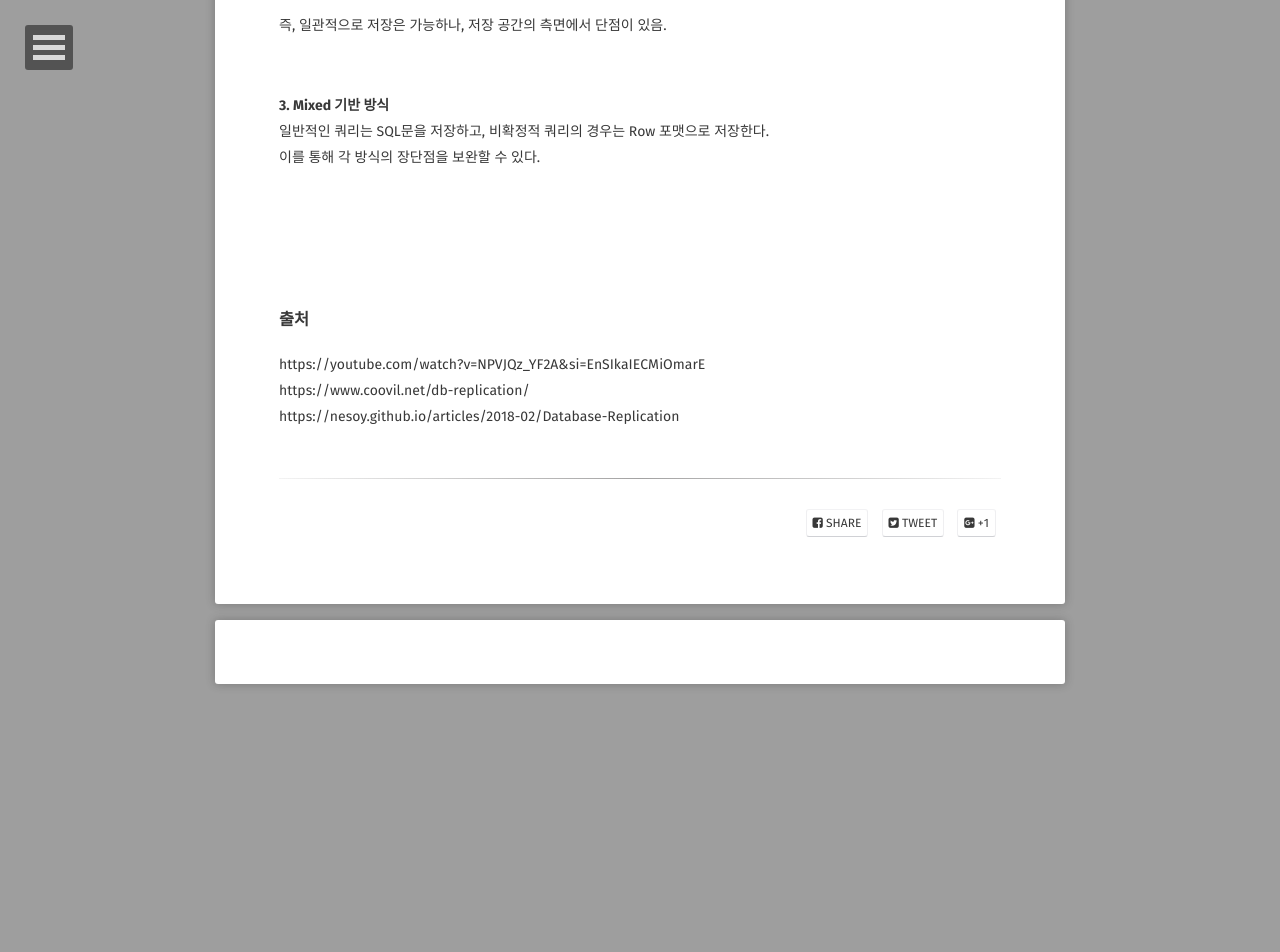
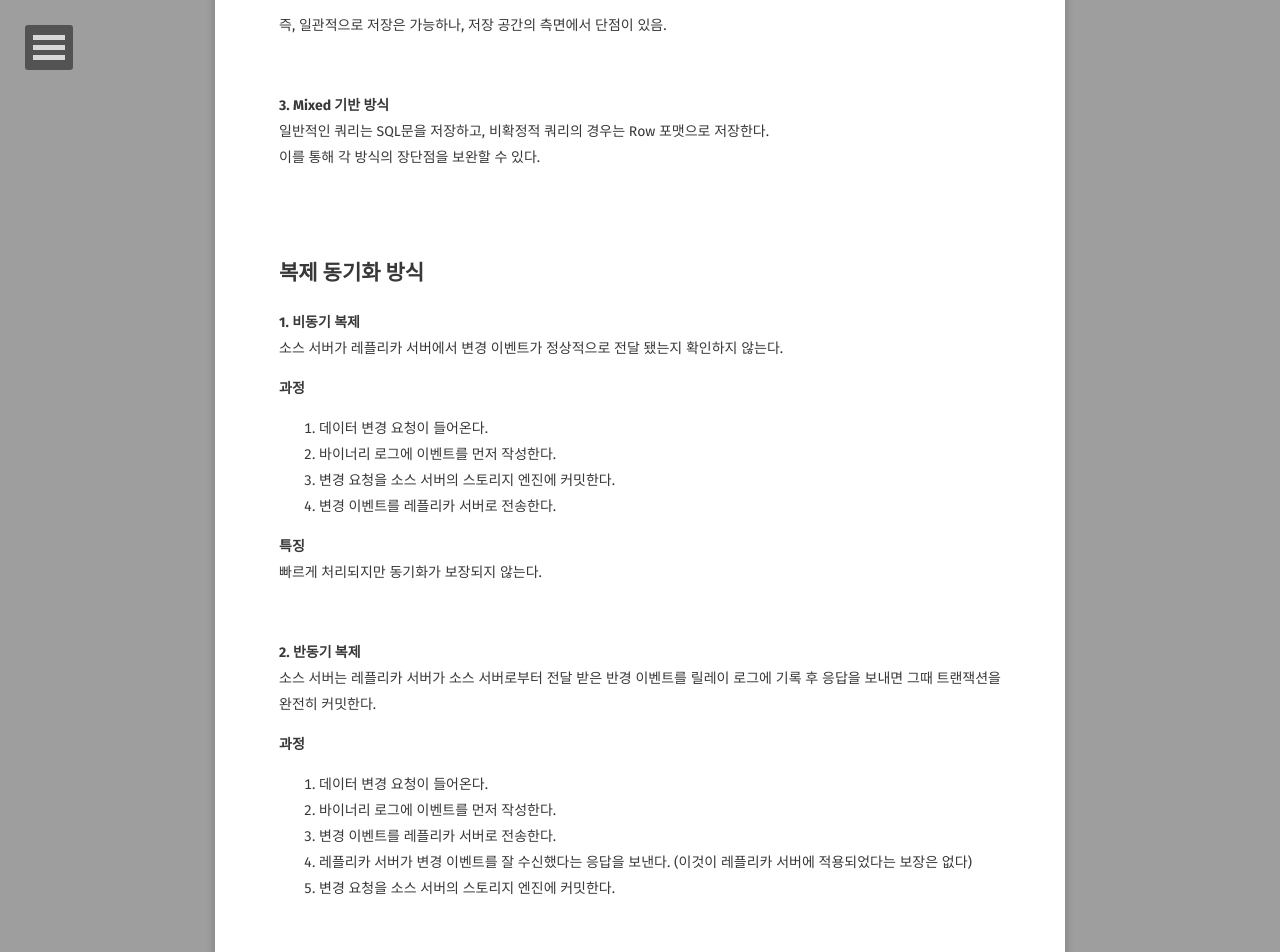
Before and after one commit to KYJKY/KYJKY.github.io, a Jekyll site: the page built from _posts/2023-01-08-[MSSQL-2].markdown, in a window 1280 px wide and 1400 px high, scrolled down 3279 px. Shown: the top 952 px of the window. Built offline with Jekyll 4.4.1, drawn with Linux system fonts in a browser that asks for light colours; some web fonts are replaced; comment, search, counter and statistics services are not loaded; before the commit the page ends 3963 px from its top, so only the background shows below that; some of the changed text lies outside the part shown.

Commit message:
DB레플리케이션

```diff
--- a/_posts/2023-01-08-[MSSQL-2].markdown
+++ b/_posts/2023-01-08-[MSSQL-2].markdown
@@ -134,6 +134,109 @@ Replica 서버는 바이너리 로그를 식별하는 방법에 따라 두 가
 일반적인 쿼리는 SQL문을 저장하고, 비확정적 쿼리의 경우는 Row 포맷으로 저장한다.
 이를 통해 각 방식의 장단점을 보완할 수 있다.
 
+<br>
+<br>
+
+## 복제 동기화 방식
+
+**1. 비동기 복제**
+소스 서버가 레플리카 서버에서 변경 이벤트가 정상적으로 전달 됐는지 확인하지 않는다.
+
+**과정**
+1. 데이터 변경 요청이 들어온다.
+2. 바이너리 로그에 이벤트를 먼저 작성한다.
+3. 변경 요청을 소스 서버의 스토리지 엔진에 커밋한다.
+4. 변경 이벤트를 레플리카 서버로 전송한다.
+
+**특징**
+빠르게 처리되지만 동기화가 보장되지 않는다.
+
+<br>
+
+**2. 반동기 복제**
+소스 서버는 레플리카 서버가 소스 서버로부터 전달 받은 반경 이벤트를 릴레이 로그에 기록 후 응답을 보내면 그때 트랜잭션을 완전히 커밋한다.
+
+**과정**
+1. 데이터 변경 요청이 들어온다.
+2. 바이너리 로그에 이벤트를 먼저 작성한다.
+3. 변경 이벤트를 레플리카 서버로 전송한다.
+4. 레플리카 서버가 변경 이벤트를 잘 수신했다는 응답을 보낸다. (이것이 레플리카 서버에 적용되었다는 보장은 없다)
+5. 변경 요청을 소스 서버의 스토리지 엔진에 커밋한다.
+
+<br>
+<br>
+
+## 소스서버와 레플리카 서버를 구성하는 방법
+**1. 싱글 레플리카**
+구성: 소스 서버 1대, 레플리카 서버 1대
+
+**각 서버의 용도**
+소스 서버: 읽기 + 쓰기 역할
+레플리카 서버: 읽기 전용, 예비/백업용으로 활용
+
+<figure>
+    <a href="/assets/img/sql/2023-01-15/single.png"><img src="/assets/img/sql/2023-01-15/single.png"></a>
+    <figcaption style="text-align:center"></figcaption>
+</figure>
+
+<br>
+
+**2. 멀티 레플리카**
+구성: 소스 서버 1대, 레플리카 서버 2대
+
+**각 서버의 용도**
+소스 서버: 읽기 + 쓰기 역할
+레플리카 서버1: 쿼리 부하 분산(읽기 전용)
+레플리카 서버2: 백업용
+
+<figure>
+    <a href="/assets/img/sql/2023-01-15/multi.png"><img src="/assets/img/sql/2023-01-15/multi.png"></a>
+    <figcaption style="text-align:center"></figcaption>
+</figure>
+
+<br>
+
+**3. 체인 복제**
+구성: 소스 서버 1대, 레플리카 서버 n대
+사용이유: 소스 서버에 연결된 레플리카 서버가 많아질수록 소스 서버의 복제부하가 많아진다. 따라서 또 다른 레플리카 서버를 추가 레플리카 서버에 연결하여 복제 부하를 나눠준다.
+
+**각 서버의 용도**
+소스 서버: 읽기 + 쓰기 역할
+레플리카 서버1~n: 쿼리 부하 분산(읽기 전용)
+복제 부하를 나누는 레플리카 서버: 새로운 레플리카 서버에 복제하는 역할을 하는 레플리카 서버
+
+<figure>
+    <a href="/assets/img/sql/2023-01-15/chain2.png"><img src="/assets/img/sql/2023-01-15/chain2.png"></a>
+    <figcaption style="text-align:center"></figcaption>
+</figure>
+
+<br>
+
+**4. 듀얼 소스 복제**
+구성: 소스/레플리카 서버 2대
+
+기존에는 소스 서버와 레플리카 서버를 구별했다면, 해당 방식은 두 서버의 권한을 동등하게 부여하여 읽기와 쓰기가 가능하다.
+서로 동일한 데이터를 가지며, 트랜젝션 충돌이 일어날 경우, 롤백 또는 복제 멈춤 현상이 일어나므로 잘 사용하지 않는다.
+
+<figure>
+    <a href="/assets/img/sql/2023-01-15/dual.png"><img src="/assets/img/sql/2023-01-15/dual.png"></a>
+    <figcaption style="text-align:center"></figcaption>
+</figure>
+
+<br>
+
+**5. 멀티 소스 복제**
+구성: 소스 서버 n대, 레플리카 서버 1대
+각각의 소스 서버가 다른 데이터를 가지고 하나의 레플리카 서버에 통합하는 방식이다.
+때문에 데이터 분석 시 데이터를 한 번에 모아서 분석할 때 사용된다.
+
+<figure>
+    <a href="/assets/img/sql/2023-01-15/multisource.png"><img src="/assets/img/sql/2023-01-15/multisource.png"></a>
+    <figcaption style="text-align:center"></figcaption>
+</figure>
+
+<br>
+<br>
 
 
 
```
